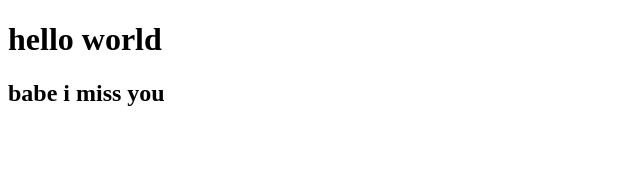
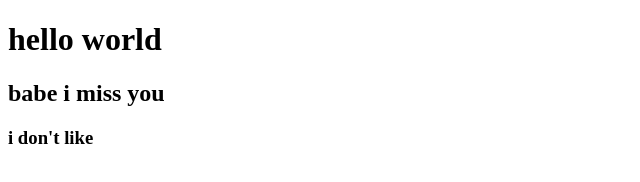
Before and after one commit to luc-oper/duan5, a plain HTML site: page index.html in a window 1280 px wide. Shown: the whole page, without its empty margins (0-640 px from the left). Drawn offline with Linux system fonts and the light colour scheme.

Commit message:
2.changes

```diff
--- a/index.html
+++ b/index.html
@@ -8,5 +8,6 @@
 <body>
     <h1>hello world</h1>
     <h2>babe i miss you</h2>
+    <h3>i don't like </h3>
 </body>
 </html>
```
